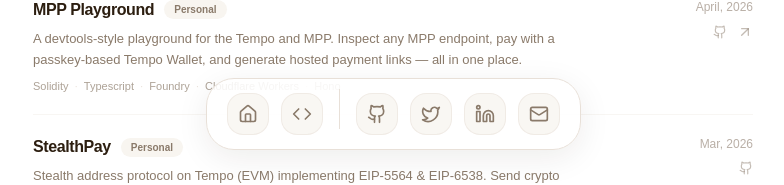
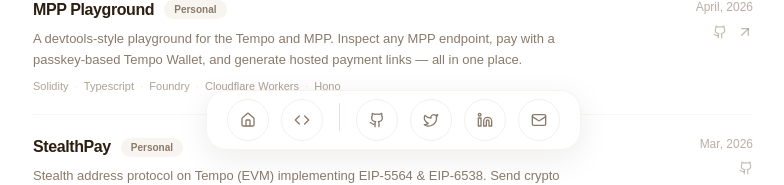
Before and after one commit to starc007/saurabh, a Next.js app: page / in a window 1280 px wide. Shown: the part 618-803 px from the top of the page, without its empty margins (247-1031 px from the left). Built offline with nearby package versions, Linux system fonts and the light colour scheme.

Commit message:
fix: update dock ui

```diff
--- a/components/Dock.tsx
+++ b/components/Dock.tsx
@@ -45,7 +45,7 @@
     return val - bounds.x - bounds.width / 2;
   });
 
-  const widthSync = useTransform(distance, [-150, 0, 150], [42, 68, 42]);
+  const widthSync = useTransform(distance, [-150, 0, 150], [42, 58, 42]);
   const width = useSpring(widthSync, {
     mass: 0.1,
     stiffness: 180,
@@ -57,9 +57,9 @@
       ref={ref}
       href={item.href}
       style={{ width }}
-      className="aspect-square rounded-2xl bg-surface/80 flex items-center justify-center text-secondary hover:text-accent border border-border/50 transition-colors relative group"
+      className="aspect-square rounded-full flex items-center justify-center text-secondary hover:text-accent border border-border/50 transition-colors relative group"
     >
-      <item.icon className="w-5 h-5" />
+      <item.icon className="w-4 h-4" />
       <span className="absolute -top-12 left-1/2 -translate-x-1/2 px-2.5 py-1.5 bg-foreground text-white text-[10px] font-bold uppercase tracking-[0.15em] rounded-lg opacity-0 group-hover:opacity-100 transition-all transform translate-y-2 group-hover:translate-y-0 pointer-events-none whitespace-nowrap shadow-lg">
         {item.label}
       </span>
@@ -78,14 +78,12 @@
         transition={{ delay: 0.7, type: "spring", stiffness: 200, damping: 25 }}
         onMouseMove={(e) => mouseX.set(e.pageX)}
         onMouseLeave={() => mouseX.set(Infinity)}
-        className="flex items-end h-[72px] gap-3 px-5 pb-3.5 mx-auto pointer-events-auto bg-white/80 backdrop-blur-2xl border border-border rounded-[28px] shadow-[0_8px_32px_rgba(44,30,16,0.08)]"
+        className="flex items-center h-[60px] gap-3 px-5 mx-auto pointer-events-auto bg-white/80 backdrop-blur-2xl border border-border/40 rounded-[20px] shadow-[0_8px_32px_rgba(44,30,16,0.08)]"
       >
         {DOCK_ITEMS.map((item, i) => (
           <React.Fragment key={i}>
             <DockIcon mouseX={mouseX} item={item} />
-            {i === 1 && (
-              <div className="w-px h-10 bg-border mb-1.5 mx-1" />
-            )}
+            {i === 1 && <div className="w-px h-7 bg-border mb-1.5 mx-1" />}
           </React.Fragment>
         ))}
       </motion.div>
```
